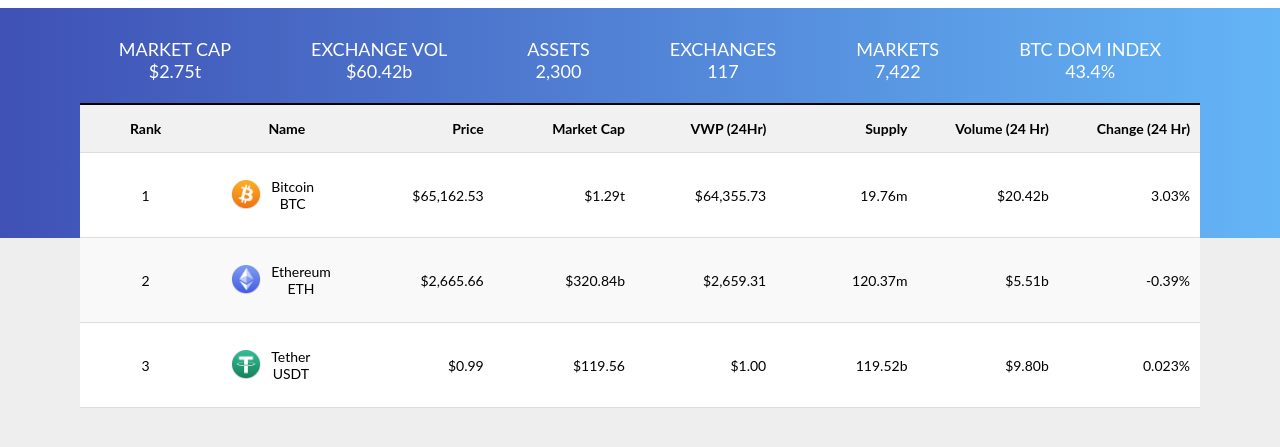
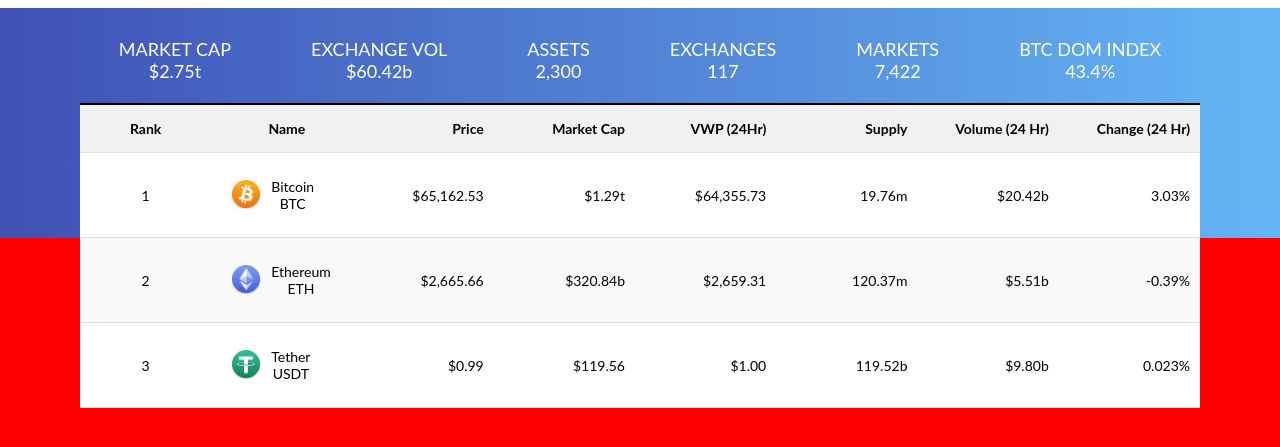
Before and after one commit to kasrazohourian/Coincap-Project, a plain HTML site: page index.html in a window 1280 px wide. Shown: the part 89-536 px from the top of the page. Drawn offline with Linux system fonts and the light colour scheme.

Commit message:
body color

```diff
--- a/style.css
+++ b/style.css
@@ -1,5 +1,5 @@
 body{
-   background-color: eee;
+   background-color: red;
    margin: 0;
 }
 .first-nav {
```
